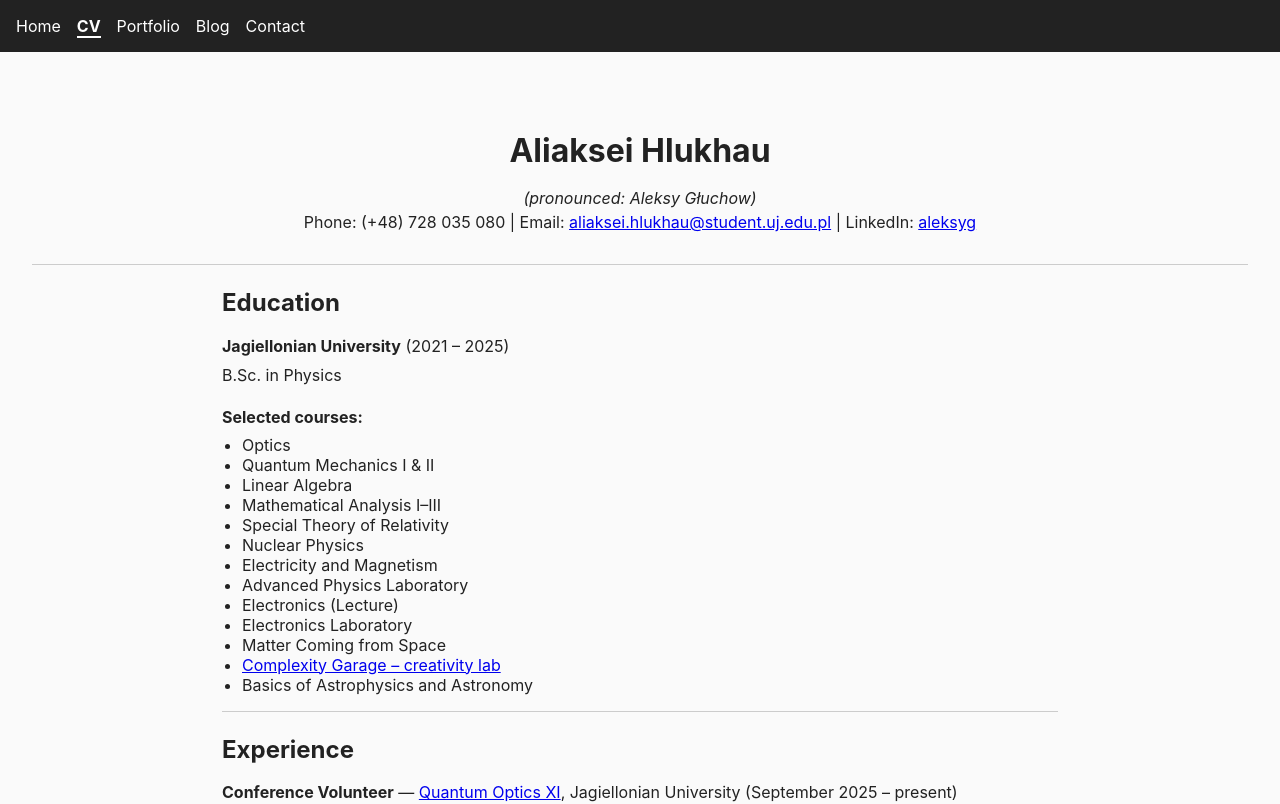
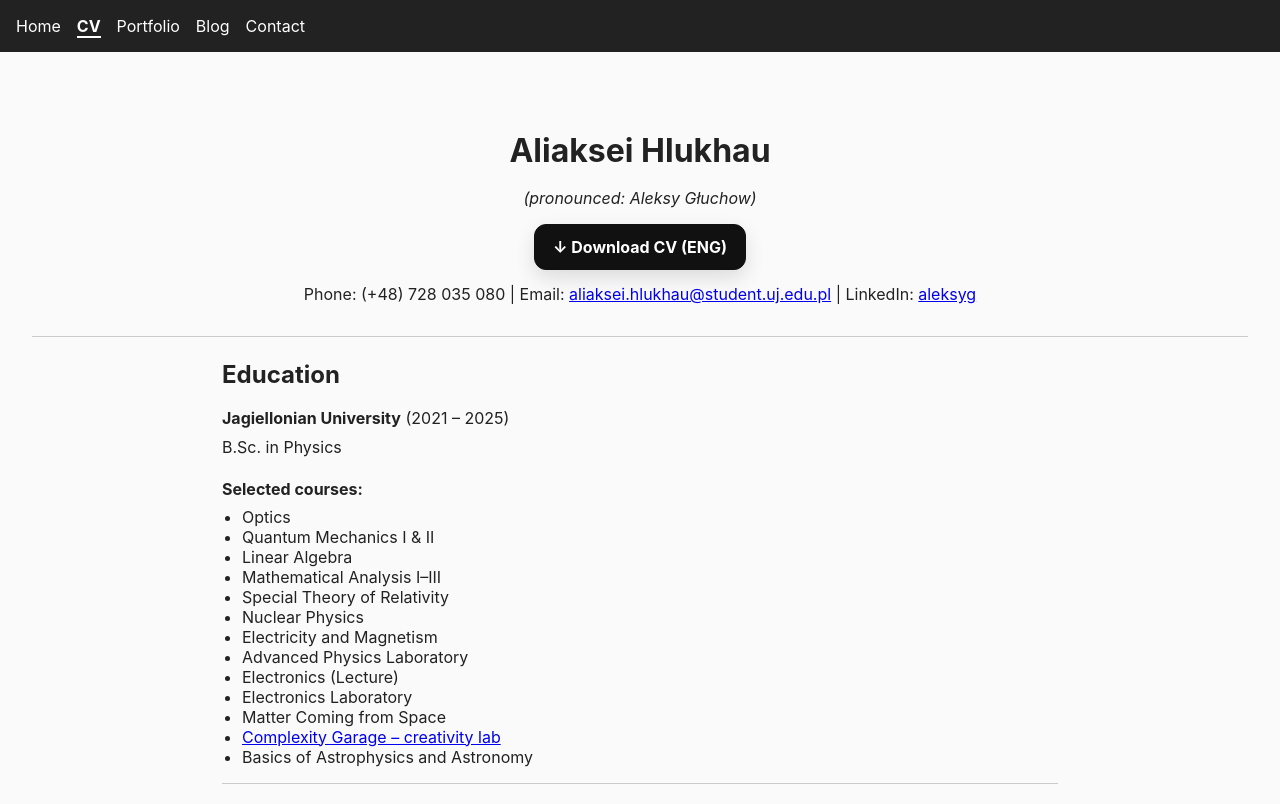
Before and after one commit to aleksygluchow/project03, a Next.js app: page /cv in a window 1280 px wide. Shown: the top 804 px of the page. Built offline with nearby package versions, Linux system fonts and the light colour scheme.

Commit message:
add pdf cv

```diff
--- a/src/pages/cv.js
+++ b/src/pages/cv.js
@@ -22,6 +22,19 @@ export default function CV() {
         <p style={{ textAlign: 'center' }}>
           <em>(pronounced: Aleksy Głuchow)</em>
         </p>
+
+
+        <div style={styles.cvBtnWrap}>
+  <a
+    href="/cv/CV-ENG.pdf"
+    target="_blank"
+    rel="noopener noreferrer"
+    style={styles.cvBtn}
+  >
+    ↓  Download CV (ENG)
+  </a>
+</div>
+
 
         <div className="contact-info">
           <span className="item">Phone: (+48) 728 035 080</span>
@@ -243,3 +256,26 @@ export default function CV() {
     </>
   );
 }
+
+
+
+const styles = {
+  cvBtnWrap: {
+    display: 'flex',
+    justifyContent: 'center',
+    marginTop: '12px',
+    marginBottom: '14px',
+  },
+  cvBtn: {
+    display: 'inline-block',
+    padding: '12px 18px',
+    borderRadius: 12,
+    background: '#111',
+    color: '#fff',
+    textDecoration: 'none',
+    fontWeight: 700,
+    boxShadow: '0 8px 20px rgba(0,0,0,.12)',
+    border: '1px solid #111',
+    transition: 'transform .06s ease, background .15s ease, box-shadow .15s ease',
+  },
+};
```
Also changed, not shown: 1 other file (tests, documents, lock files or other folders).
